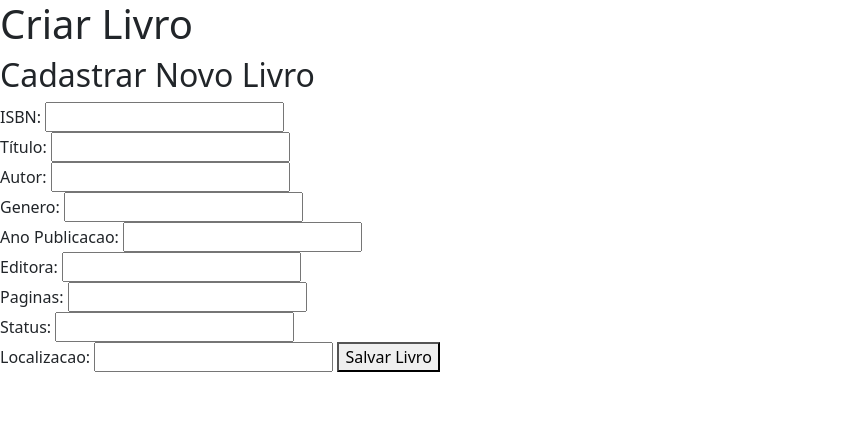
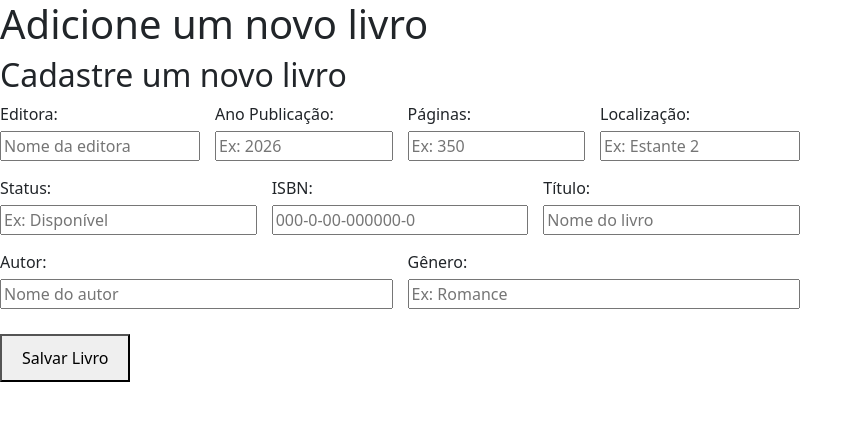
Before and after one commit to lucasalexandre-15/Pythoncotemig, a Flask app: page /biblioteca/criar in a window 1280 px wide. Shown: the top 421 px of the page, without its empty margins (0-863 px from the left). Run offline with Flask 3, Linux system fonts and the light colour scheme.

Commit message:
Primeiro Comit

```diff
--- a/templates/criar_livro.html
+++ b/templates/criar_livro.html
@@ -1,24 +1,54 @@
 {% extends 'base.html' %}
 
 {% block titulo %}
-    <h1>Criar Livro</h1>
+    <h1>Adicione um novo livro</h1>
 {% endblock %}
 
 {% block conteudo %}
 
-<h2>Cadastrar Novo Livro</h2>
-<form action="/biblioteca/criar" method="POST">
-    <label>ISBN: <input type="text" name="isbn" required></label><br>
-    <label>Título: <input type="text" name="titulo" required></label><br>
-    <label>Autor: <input type="text" name="autor" required></label><br>
-    <label>Genero: <input type="text" name="genero" required></label><br>
-    <label>Ano Publicacao: <input type="text" name="ano_publicacao" required> </label><br>
-    <label>Editora: <input type="text" name="editora" required> </label><br>
-    <label>Paginas: <input type="text" name="paginas" required> </label><br>
-    <label>Status: <input type="text" name="status" required> </label><br>
-    <label>Localizacao: <input type="text" name="localizacao" required> </label>
+<h2>Cadastre um novo livro</h2>
+<form action="/biblioteca/criar" method="POST" style="display: flex; flex-wrap: wrap; gap: 15px; max-width: 800px;">
+    <div style="flex: 1; min-width: 200px;">
+        <label style="display: block; margin-bottom: 5px;">Editora:</label>
+        <input type="text" name="editora" placeholder="Nome da editora" style="width: 100%; box-sizing: border-box;" required>
+    </div>
+    <div style="flex: 1; min-width: 150px;">
+        <label style="display: block; margin-bottom: 5px;">Ano Publicação:</label>
+        <input type="text" name="ano_publicacao" placeholder="Ex: 2026" style="width: 100%; box-sizing: border-box;" required>
+    </div>
+    <div style="flex: 1; min-width: 120px;">
+        <label style="display: block; margin-bottom: 5px;">Páginas:</label>
+        <input type="text" name="paginas" placeholder="Ex: 350" style="width: 100%; box-sizing: border-box;" required>
+    </div>
+    <div style="flex: 1; min-width: 200px;">
+        <label style="display: block; margin-bottom: 5px;">Localização:</label>
+        <input type="text" name="localizacao" placeholder="Ex: Estante 2" style="width: 100%; box-sizing: border-box;" required>
+    </div>
+    <div style="flex: 1; min-width: 150px;">
+        <label style="display: block; margin-bottom: 5px;">Status:</label>
+        <input type="text" name="status" placeholder="Ex: Disponível" style="width: 100%; box-sizing: border-box;" required>
+    </div>
+    <div style="flex: 1; min-width: 200px;">
+        <label style="display: block; margin-bottom: 5px;">ISBN:</label>
+        <input type="text" name="isbn" placeholder="000-0-00-000000-0" style="width: 100%; box-sizing: border-box;" required>
+    </div>
+    <div style="flex: 1; min-width: 250px;">
+        <label style="display: block; margin-bottom: 5px;">Título:</label>
+        <input type="text" name="titulo" placeholder="Nome do livro" style="width: 100%; box-sizing: border-box;" required>
+    </div>
+    <div style="flex: 1; min-width: 200px;">
+        <label style="display: block; margin-bottom: 5px;">Autor:</label>
+        <input type="text" name="autor" placeholder="Nome do autor" style="width: 100%; box-sizing: border-box;" required>
+    </div>
+    <div style="flex: 1; min-width: 180px;">
+        <label style="display: block; margin-bottom: 5px;">Gênero:</label>
+        <input type="text" name="genero" placeholder="Ex: Romance" style="width: 100%; box-sizing: border-box;" required>
+    </div>
 
-    <button type="submit">Salvar Livro</button>
+    <div style="width: 100%; margin-top: 10px;">
+        <button type="submit" style="padding: 10px 20px; cursor: pointer;">Salvar Livro</button>
+    </div>
 </form>
 
+
 {% endblock %}
```
